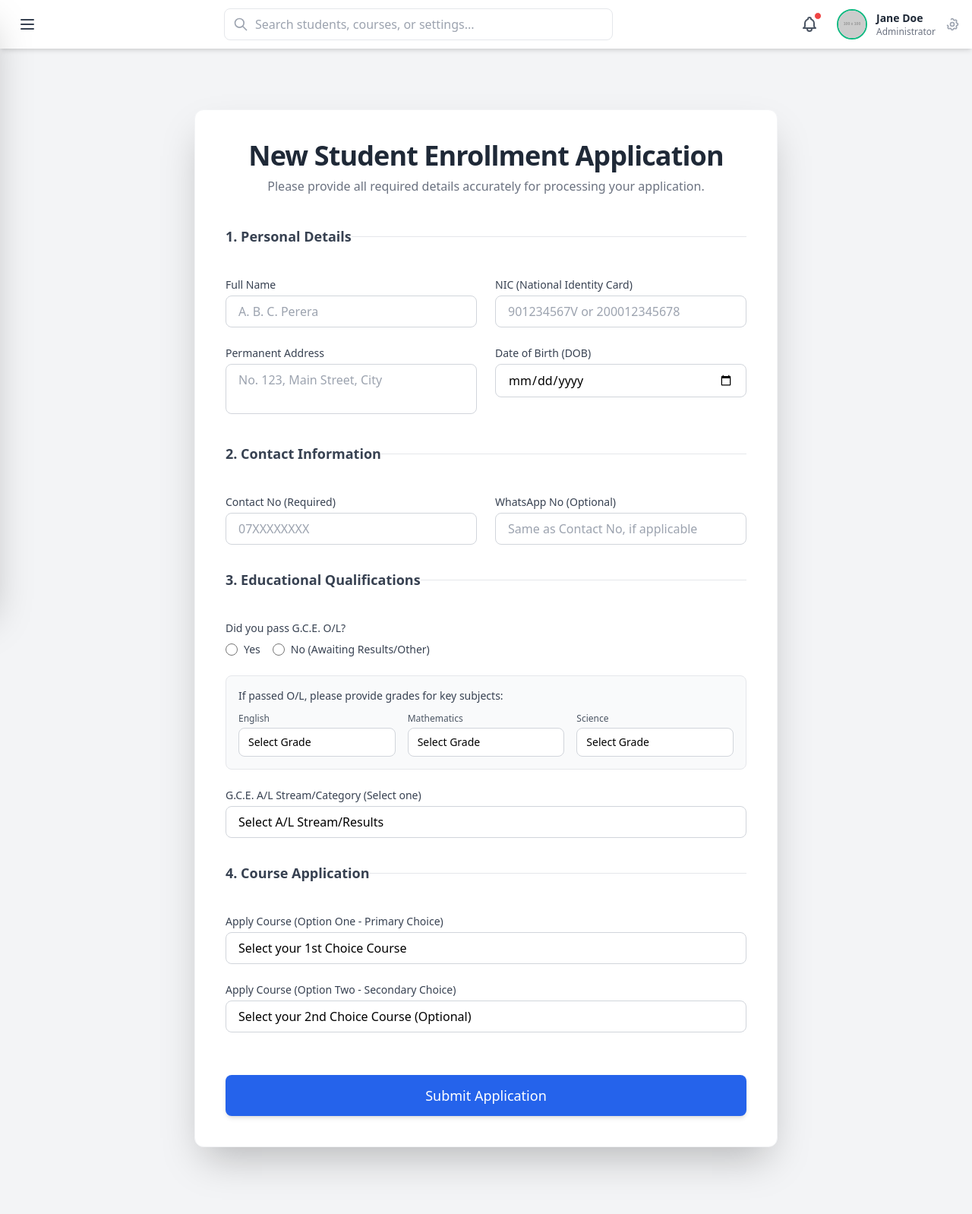
After one commit to NVTI-Baddegama/NVTI-Baddegama-Main, a PHP site: page /admin/pages/student_register.php in a window 1280 px wide. The commit adds this page. Shown: the whole page at 76% size. Run offline with PHP 8.4, Linux system fonts and the light colour scheme; grey boxes labelled with a size stand in for pictures from a placeholder-image service; some libraries are stand-ins or nearby versions.

Commit message:
link mearge

```diff
--- a/admin/include/header.php
+++ b/admin/include/header.php
@@ -82,7 +82,7 @@
 
                     <!-- Student Management -->
                     <p class="text-xs font-semibold text-gray-400 pt-3 pb-1 uppercase tracking-wider">Students</p>
-                    <a href="#" class="flex items-center p-3 text-sm font-medium rounded-lg text-gray-300 hover:bg-slate-700 hover:text-white transition duration-150">
+                    <a href="student_register.php" class="flex items-center p-3 text-sm font-medium rounded-lg text-gray-300 hover:bg-slate-700 hover:text-white transition duration-150">
                         <!-- Icon: Add Student -->
                         <svg class="w-5 h-5 mr-3" fill="none" stroke="currentColor" viewBox="0 0 24 24" xmlns="http://www.w3.org/2000/svg"><path stroke-linecap="round" stroke-linejoin="round" stroke-width="2" d="M18 9v3m0 0v3m0-3h3m-3 0h-3m-2-5a4 4 0 11-8 0 4 4 0 018 0zM12 18H8a2 2 0 00-2 2v1"></path></svg>
                         Add Student
@@ -108,7 +108,7 @@
 
                     <!-- Course Management -->
                     <p class="text-xs font-semibold text-gray-400 pt-3 pb-1 uppercase tracking-wider">Courses</p>
-                    <a href="#" class="flex items-center p-3 text-sm font-medium rounded-lg text-gray-300 hover:bg-slate-700 hover:text-white transition duration-150">
+                    <a href="add_course.php" class="flex items-center p-3 text-sm font-medium rounded-lg text-gray-300 hover:bg-slate-700 hover:text-white transition duration-150">
                         <!-- Icon: Add Course -->
                         <svg class="w-5 h-5 mr-3" fill="none" stroke="currentColor" viewBox="0 0 24 24" xmlns="http://www.w3.org/2000/svg"><path stroke-linecap="round" stroke-linejoin="round" stroke-width="2" d="M12 6.75a.75.75 0 110-1.5.75.75 0 010 1.5zM12 12.75a.75.75 0 110-1.5.75.75 0 010 1.5zM12 18.75a.75.75 0 110-1.5.75.75 0 010 1.5zM15.75 6.75a.75.75 0 110-1.5.75.75 0 010 1.5zM15.75 12.75a.75.75 0 110-1.5.75.75 0 010 1.5zM15.75 18.75a.75.75 0 110-1.5.75.75 0 010 1.5zM9.75 6.75a.75.75 0 110-1.5.75.75 0 010 1.5zM9.75 12.75a.75.75 0 110-1.5.75.75 0 010 1.5zM9.75 18.75a.75.75 0 110-1.5.75.75 0 010 1.5zM21 21L3 21a2 2 0 01-2-2V5a2 2 0 012-2h18a2 2 0 012 2v14a2 2 0 01-2 2z"></path></svg>
                         Add Course
--- /dev/null
+++ b/admin/pages/student_register.php
@@ -0,0 +1,183 @@
+<?php include_once ('../include/header.php'); ?>
+
+<div class="conatainer flex justify-center py-10 md:py-16">
+    <div class="w-full max-w-3xl bg-white shadow-2xl rounded-xl p-8 md:p-10 border border-gray-100">
+
+        <header class="text-center mb-8 md:mb-10">
+            <h1 class="text-3xl md:text-4xl font-extrabold text-gray-800 tracking-tight">
+                New Student Enrollment Application
+            </h1>
+            <p class="text-gray-500 mt-2 text-md">
+                Please provide all required details accurately for processing your application.
+            </p>
+        </header>
+
+        <div id="successMessage" class="hidden bg-green-100 border-l-4 border-green-500 text-green-700 p-4 rounded-lg mb-6" role="alert">
+            <p class="font-bold">Application Received!</p>
+            <p>Your details have been submitted. We will contact you shortly. (Note: This message will not automatically appear without JavaScript.)</p>
+        </div>
+
+        <form id="registrationForm" class="space-y-8" action="../lib/registerbacend.php" method="POST">
+            <fieldset class="border-t border-gray-200 pt-6">
+                <legend class="text-lg font-semibold text-gray-700 mb-4">1. Personal Details</legend>
+
+                <div class="grid grid-cols-1 md:grid-cols-2 gap-6">
+                    <div>
+                        <label for="fullName" class="block text-sm font-medium text-gray-700 mb-1">Full Name</label>
+                        <input type="text" id="fullName" name="fullName" required placeholder="A. B. C. Perera"
+                               class="w-full px-4 py-2 border border-gray-300 rounded-lg focus:ring-blue-500 focus:border-blue-500 transition duration-150">
+                    </div>
+                    <div>
+                        <label for="nic" class="block text-sm font-medium text-gray-700 mb-1">NIC (National Identity Card)</label>
+                        <input type="text" id="nic" name="nic" required placeholder="901234567V or 200012345678"
+                               class="w-full px-4 py-2 border border-gray-300 rounded-lg focus:ring-blue-500 focus:border-blue-500 transition duration-150">
+                    </div>
+                </div>
+
+                <div class="grid grid-cols-1 md:grid-cols-2 gap-6 mt-6">
+                    <div>
+                        <label for="address" class="block text-sm font-medium text-gray-700 mb-1">Permanent Address</label>
+                        <textarea id="address" name="address" rows="2" required placeholder="No. 123, Main Street, City"
+                                class="w-full px-4 py-2 border border-gray-300 rounded-lg focus:ring-blue-500 focus:border-blue-500 transition duration-150 resize-none"></textarea>
+                    </div>
+                    <div>
+                        <label for="dob" class="block text-sm font-medium text-gray-700 mb-1">Date of Birth (DOB)</label>
+                        <input type="date" id="dob" name="dob" required
+                               class="w-full px-4 py-2 border border-gray-300 rounded-lg focus:ring-blue-500 focus:border-blue-500 transition duration-150">
+                    </div>
+                </div>
+            </fieldset>
+
+            <fieldset class="border-t border-gray-200 pt-6">
+                <legend class="text-lg font-semibold text-gray-700 mb-4">2. Contact Information</legend>
+
+                <div class="grid grid-cols-1 md:grid-cols-2 gap-6">
+                    <div>
+                        <label for="contactNo" class="block text-sm font-medium text-gray-700 mb-1">Contact No (Required)</label>
+                        <input type="tel" id="contactNo" name="contactNo" required placeholder="07XXXXXXXX"
+                               class="w-full px-4 py-2 border border-gray-300 rounded-lg focus:ring-blue-500 focus:border-blue-500 transition duration-150">
+                    </div>
+                    <div>
+                        <label for="whatsappNo" class="block text-sm font-medium text-gray-700 mb-1">WhatsApp No (Optional)</label>
+                        <input type="tel" id="whatsappNo" name="whatsappNo" placeholder="Same as Contact No, if applicable"
+                               class="w-full px-4 py-2 border border-gray-300 rounded-lg focus:ring-blue-500 focus:border-blue-500 transition duration-150">
+                    </div>
+                </div>
+            </fieldset>
+
+            <fieldset class="border-t border-gray-200 pt-6">
+                <legend class="text-lg font-semibold text-gray-700 mb-4">3. Educational Qualifications</legend>
+
+                <div class="mb-6">
+                    <label class="block text-sm font-medium text-gray-700 mb-2">Did you pass G.C.E. O/L?</label>
+                    <div class="flex items-center space-x-4">
+                        <div class="flex items-center">
+                            <input id="olPassYes" name="olPassStatus" type="radio" value="Yes" required
+                                   class="h-4 w-4 text-blue-600 border-gray-300 focus:ring-blue-500">
+                            <label for="olPassYes" class="ml-2 text-sm font-medium text-gray-700">Yes</label>
+                        </div>
+                        <div class="flex items-center">
+                            <input id="olPassNo" name="olPassStatus" type="radio" value="No"
+                                   class="h-4 w-4 text-blue-600 border-gray-300 focus:ring-blue-500">
+                            <label for="olPassNo" class="ml-2 text-sm font-medium text-gray-700">No (Awaiting Results/Other)</label>
+                        </div>
+                    </div>
+                </div>
+
+                <div class="p-4 border border-gray-200 rounded-lg bg-gray-50">
+                    <p class="text-sm font-medium text-gray-700 mb-3">If passed O/L, please provide grades for key subjects:</p>
+                    <div class="grid grid-cols-3 gap-4">
+                        <div>
+                            <label for="olEnglish" class="block text-xs font-medium text-gray-600 mb-1">English</label>
+                            <select id="olEnglish" name="olEnglish"
+                                   class="w-full px-3 py-2 border border-gray-300 rounded-lg text-sm bg-white appearance-none">
+                                <option value="" selected>Select Grade</option>
+                                <option value="A">A</option>
+                                <option value="B">B</option>
+                                <option value="C">C</option>
+                                <option value="S">S</option>
+                                <option value="F">F</option>
+                            </select>
+                        </div>
+                        <div>
+                            <label for="olMaths" class="block text-xs font-medium text-gray-600 mb-1">Mathematics</label>
+                            <select id="olMaths" name="olMaths"
+                                   class="w-full px-3 py-2 border border-gray-300 rounded-lg text-sm bg-white appearance-none">
+                                <option value="" selected>Select Grade</option>
+                                <option value="A">A</option>
+                                <option value="B">B</option>
+                                <option value="C">C</option>
+                                <option value="S">S</option>
+                                <option value="F">F</option>
+                            </select>
+                        </div>
+                        <div>
+                            <label for="olScience" class="block text-xs font-medium text-gray-600 mb-1">Science</label>
+                            <select id="olScience" name="olScience"
+                                   class="w-full px-3 py-2 border border-gray-300 rounded-lg text-sm bg-white appearance-none">
+                                <option value="" selected>Select Grade</option>
+                                <option value="A">A</option>
+                                <option value="B">B</option>
+                                <option value="C">C</option>
+                                <option value="S">S</option>
+                                <option value="F">F</option>
+                            </select>
+                        </div>
+                    </div>
+                </div>
+                <div class="mt-6">
+                    <label for="alCategory" class="block text-sm font-medium text-gray-700 mb-1">G.C.E. A/L Stream/Category (Select one)</label>
+                    <select id="alCategory" name="alCategory" required
+                            class="w-full px-4 py-2 border border-gray-300 rounded-lg bg-white focus:ring-blue-500 focus:border-blue-500 transition duration-150 appearance-none">
+                        <option value="" disabled selected>Select A/L Stream/Results</option>
+                        <option value="science">Science Stream</option>
+                        <option value="commerce">Commerce Stream</option>
+                        <option value="arts">Arts Stream</option>
+                        <option value="tech">Technology Stream</option>
+                        <option value="other">Other / No A/L Taken</option>
+                    </select>
+                </div>
+
+            </fieldset>
+
+            <fieldset class="border-t border-gray-200 pt-6">
+                <legend class="text-lg font-semibold text-gray-700 mb-4">4. Course Application</legend>
+
+                <div>
+                    <label for="courseOptionOne" class="block text-sm font-medium text-gray-700 mb-1">Apply Course (Option One - Primary Choice)</label>
+                    <select id="courseOptionOne" name="courseOptionOne" required
+                            class="w-full px-4 py-2 border border-gray-300 rounded-lg bg-white focus:ring-blue-500 focus:border-blue-500 transition duration-150 appearance-none">
+                        <option value="" disabled selected>Select your 1st Choice Course</option>
+                        <option value="it_diploma">Diploma in Information Technology</option>
+                        <option value="hnd_business">HND in Business Management</option>
+                        <option value="graphic_design">Certificate in Graphic Design</option>
+                        <option value="software_eng">BSc (Hons) Software Engineering</option>
+                    </select>
+                </div>
+
+                <div class="mt-6">
+                    <label for="courseOptionTwo" class="block text-sm font-medium text-gray-700 mb-1">Apply Course (Option Two - Secondary Choice)</label>
+                    <select id="courseOptionTwo" name="courseOptionTwo"
+                            class="w-full px-4 py-2 border border-gray-300 rounded-lg bg-white focus:ring-blue-500 focus:border-blue-500 transition duration-150 appearance-none">
+                        <option value="" selected>Select your 2nd Choice Course (Optional)</option>
+                        <option value="it_diploma">Diploma in Information Technology</option>
+                        <option value="hnd_business">HND in Business Management</option>
+                        <option value="graphic_design">Certificate in Graphic Design</option>
+                        <option value="software_eng">BSc (Hons) Software Engineering</option>
+                    </select>
+                </div>
+            </fieldset>
+
+              <div class="pt-6">
+                <button type="submit" name="submit"
+                        class="w-full flex justify-center py-3 px-4 border border-transparent rounded-lg shadow-md text-lg font-medium text-white bg-blue-600 hover:bg-blue-700 focus:outline-none focus:ring-2 focus:ring-offset-2 focus:ring-blue-500 transition duration-200 transform hover:scale-[1.01] active:scale-[0.98]">
+                    Submit Application
+                </button>
+            </div>
+
+        </form>
+    </div>
+</div>
+
+
+<?php include_once ('../include/footer.php'); ?>
```
